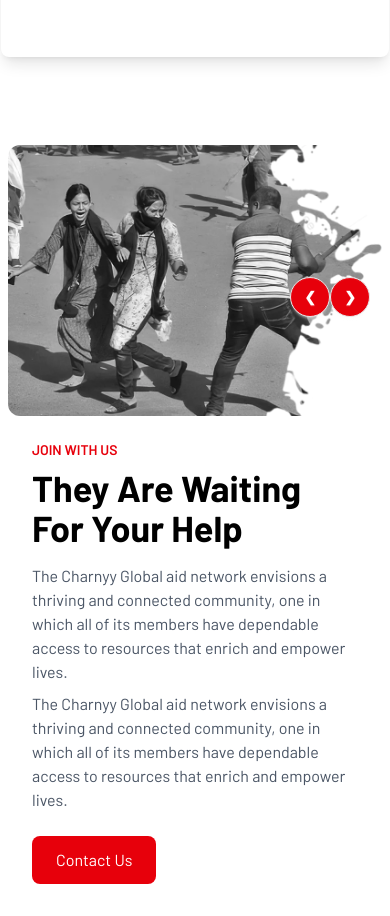
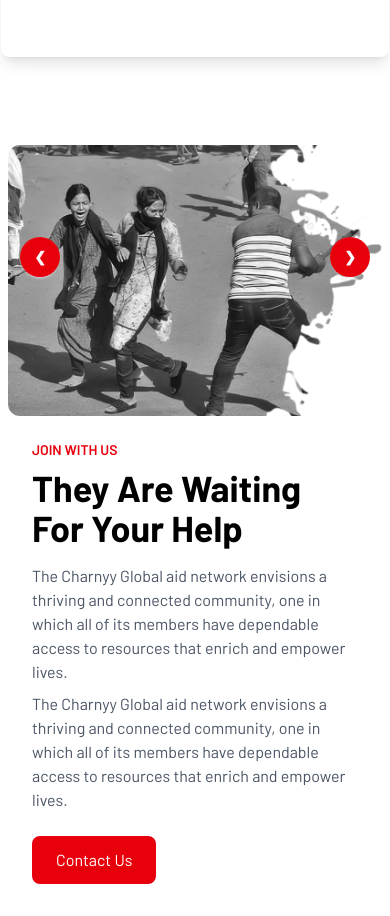
Before and after one commit to Rifatinfo/sorob-clients, a React (Vite) app: page / in a window 390 px wide. Shown: the part 3360-4276 px from the top of the page. Built offline with nearby package versions, Linux system fonts and the light colour scheme.

Commit message:
carusel add

```diff
--- a/index.html
+++ b/index.html
@@ -1,5 +1,5 @@
 <!doctype html>
-<html lang="en">
+<html lang="en" data-theme="light">
   <head>
     <meta charset="UTF-8" />
     <link rel="icon" type="image/svg+xml" href="/vite.svg" />
--- a/src/Components/ProjectSlider/ProjectSlider.jsx
+++ b/src/Components/ProjectSlider/ProjectSlider.jsx
@@ -4,23 +4,23 @@ import Slider_2 from './Slider_2';
 const ProjectSlider = () => {
     return (
         <div>
-            <div className="carousel w-full mt-20">
+            <div className="carousel w-full mt-20 relative">
                 <div id="slide1" className="carousel-item relative w-full">
                     <div className="">
                         <Slider_1 />
                     </div>
-                    <div className="absolute left-5 right-5 md:top-160 top-40 flex -translate-y-1/2 transform justify-end ">
-                        <a href="#slide4" className="btn btn-circle bg-red-600 text-white">❮</a>
-                        <a href="#slide2" className="btn btn-circle bg-red-600 text-white">❯</a>
+                    <div className="absolute left-5 right-5 md:top-160 top-30 md:z-0 flex -translate-y-1/2 transform justify-between md:justify-end ">
+                        <a href="#slide4" className="btn btn-circle bg-red-600 text-white border-none">❮</a>
+                        <a href="#slide2" className="btn btn-circle bg-red-600 text-white border-none">❯</a>
                     </div>
                 </div>
                 <div id="slide2" className="carousel-item relative w-full">
                     <div className="">
                         <Slider_2 />
                     </div>
-                    <div className="absolute left-5 right-5 md:top-160 top-40 flex -translate-y-1/2 transform justify-end ">
-                        <a href="#slide1" className="btn btn-circle bg-red-600 text-white">❮</a>
-                        <a href="#slide3" className="btn btn-circle bg-red-600 text-white">❯</a>
+                    <div className="absolute left-5 right-5 md:top-160 top-30 md:z-0 flex -translate-y-1/2 transform justify-between md:justify-end ">
+                        <a href="#slide1" className="btn btn-circle bg-red-600 text-white border-none">❮</a>
+                        <a href="#slide3" className="btn btn-circle bg-red-600 text-white border-none">❯</a>
                     </div>
                 </div>
             </div>
```
